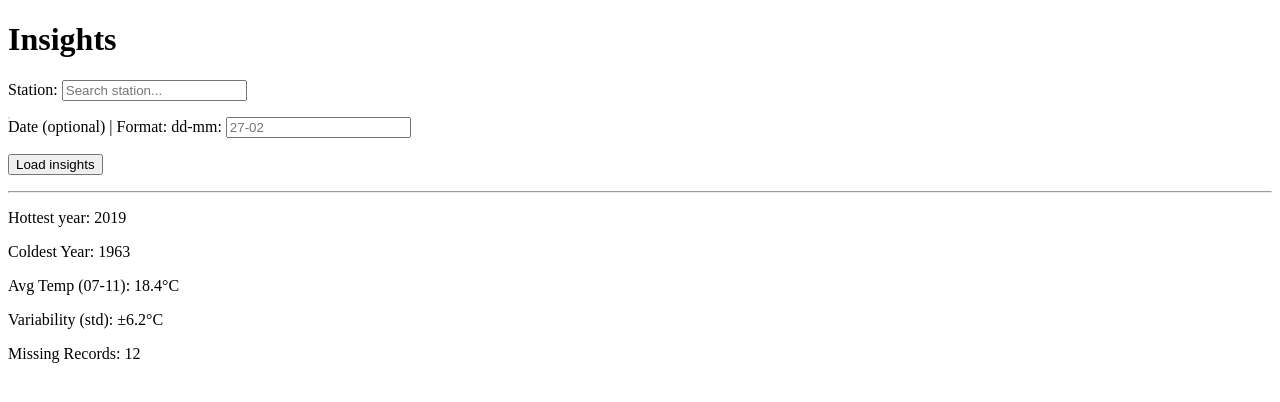
After one commit to jexser/Weather_Station_Data_Portal, a Flask app: page /insights in a window 1280 px wide. The commit adds this page. Shown: the top 402 px of the page. Run offline with Flask 3, Linux system fonts and the light colour scheme; parts of the project's set-up code (start-up, migrations or seed data) failed here and were passed over.

Commit message:
UI implememntation for insights

```diff
--- a/routes/ui.py
+++ b/routes/ui.py
@@ -14,7 +14,7 @@ def _present_station_row(station: StationRecord) -> dict:
 
 
 @ui_bp.route("/")
-def home():
+def home_ui():
     page_str = request.args.get("page", "1") # default = 1
     station_name = request.args.get("station_name")
 
@@ -42,6 +42,11 @@ def home():
     )
 
 
+@ui_bp.route("/insights")
+def insights_ui():
+    return render_template("insights.html")
+
+
 @ui_bp.route("/error")
-def internal_error():
+def internal_error_ui():
     return render_template("error.html")
--- /dev/null
+++ b/static/css/components.css
@@ -0,0 +1,20 @@
+.combo-dropdown {
+    border: 1px solid #ccc;
+    max-width: 300px;
+    max-height: 200px;
+    overflow-y: auto;
+    position: absolute;
+    background: white;
+    border-radius: 6px;
+    overflow: hidden;
+    box-shadow: 0 2px 6px rgba(0,0,0,0.15);
+}
+
+.combo-item {
+    padding: 6px;
+    cursor: pointer;
+}
+
+.combo-item:hover {
+    background-color: #d4ff4d;
+}
--- a/templates/home.html
+++ b/templates/home.html
@@ -9,7 +9,7 @@
     <hr>
     <h2>Find station id</h2>
     <div>
-        <form method="get" action="{{ url_for('ui.home') }}">
+        <form method="get" action="{{ url_for('ui.home_ui') }}">
             <label for="station_name">Station name: </label>
             <input type="text" id="station_name" name="station_name">
             <input type="submit" id="search_button" value="Search">
@@ -36,7 +36,7 @@
                     {% endfor %}
                 </tbody>
             </table>
-            {{ pagination(page, has_next, total_pages, 'ui.home') }}
+            {{ pagination(page, has_next, total_pages, 'ui.home_ui') }}
         </p>
     {% else %}
         <h2>No stations found</h2>
--- /dev/null
+++ b/templates/insights.html
@@ -0,0 +1,26 @@
+
+<!DOCTYPE html>
+<html>
+<head>
+    <title>Weather Station Data Portal</title>
+    <link rel="stylesheet" href="{{ url_for('static', filename='css/components.css') }}">
+    <style>
+
+    </style>
+</head>
+
+<body>
+    <h1>Insights</h1>
+    <p>Station: <input type="text" id="station-search" placeholder="Search station..."/></p>
+    <div id="results" class="combo-dropdown"></div>
+    <p>Date (optional) | Format: dd-mm: <input type="text" id="date-input" placeholder="27-02"/></p>
+    <p><input type="submit" value="Load insights"/></p>
+    <hr>
+    <p>Hottest year: 2019</p>
+    <p>Coldest Year: 1963</p>
+    <p>Avg Temp (07-11): 18.4°C</p>
+    <p>Variability (std): ±6.2°C</p>
+    <p>Missing Records: 12</p>
+
+    <script src="{{ url_for('static', filename='scripts/combo-search.js') }}" defer></script>
+</body>
```
Also changed, not shown: static/scripts/combo-search.js (added, +49 -0 lines).
